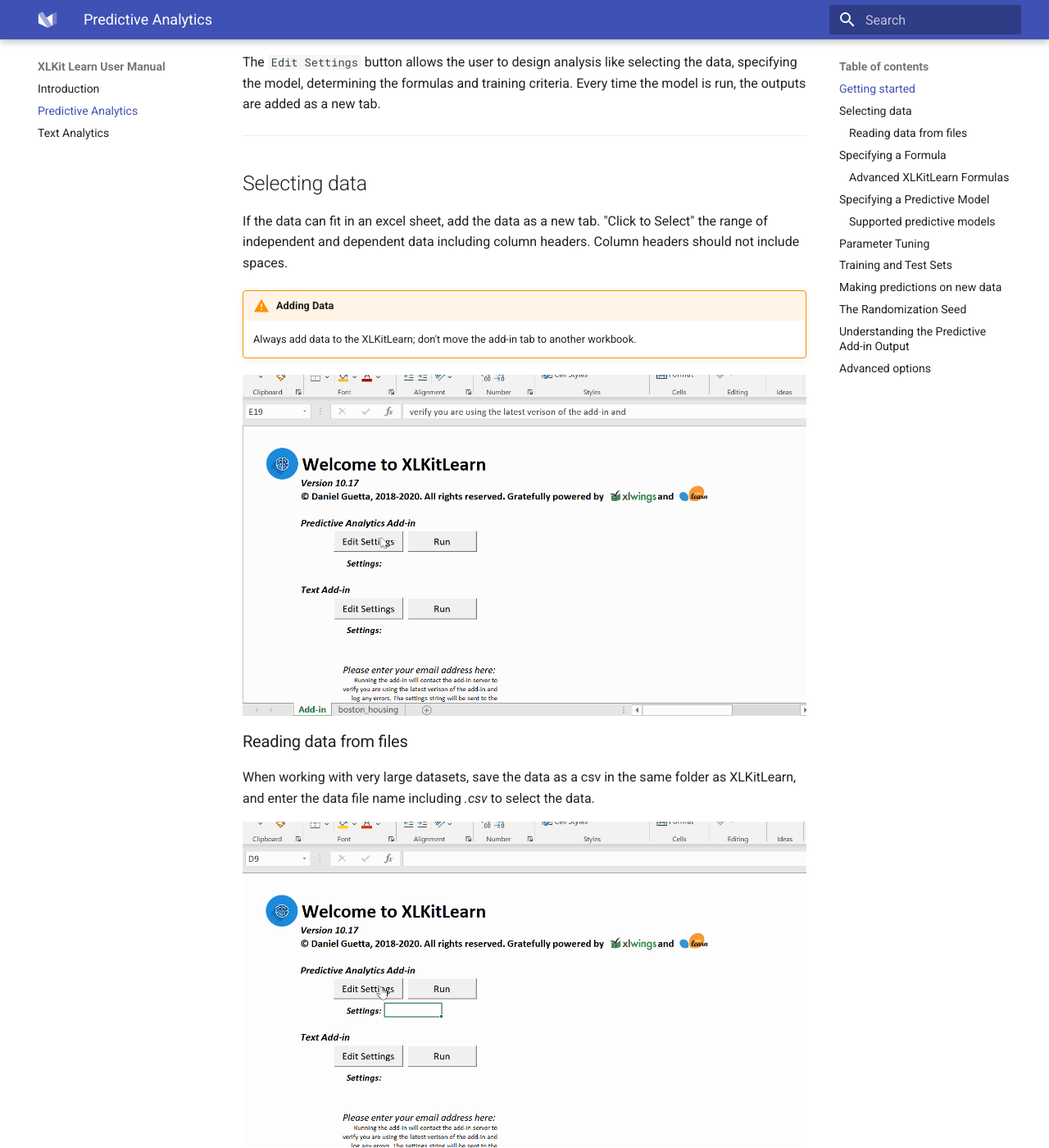
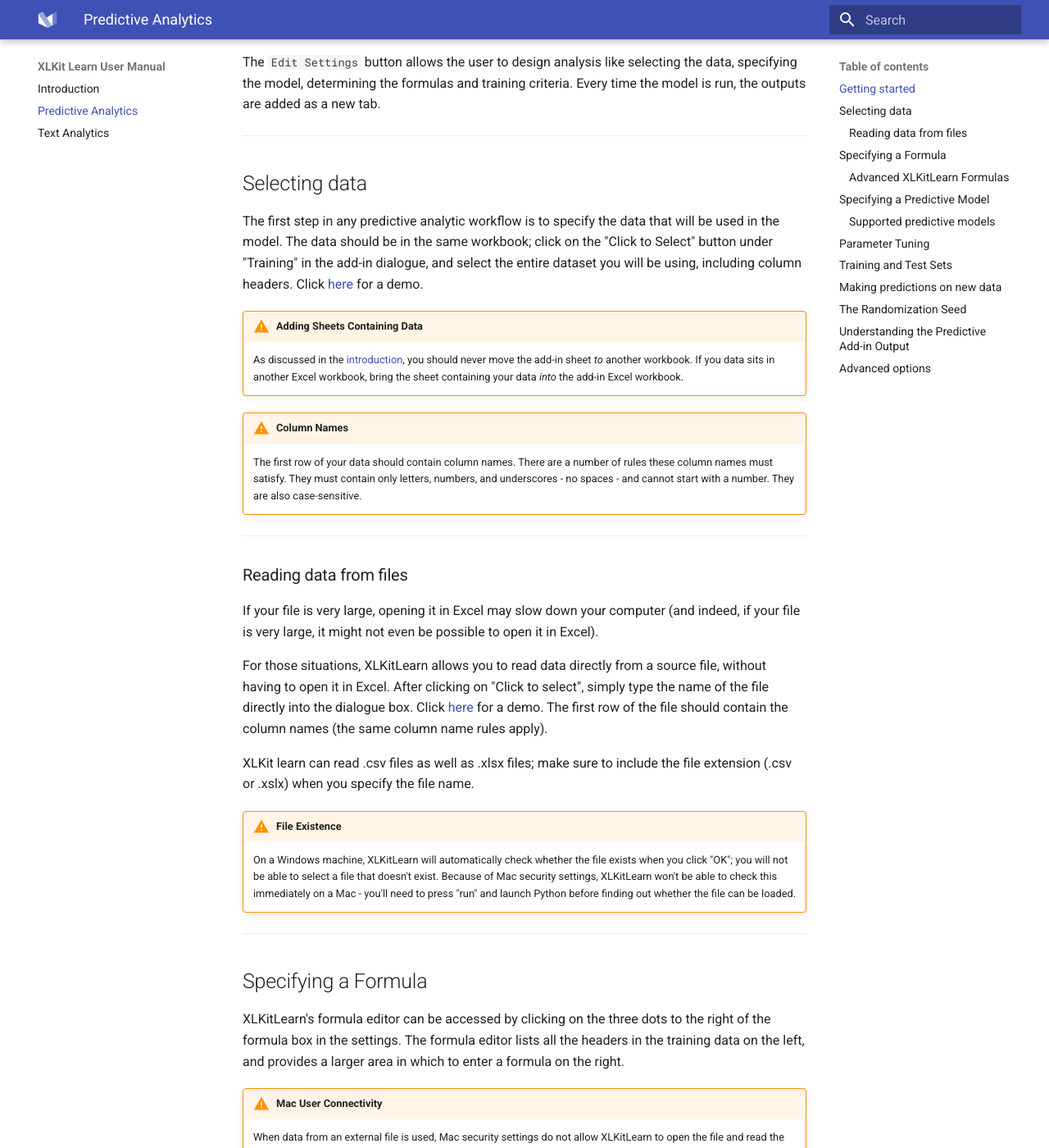
Before and after one commit to danguetta/XLKitLearn_docs, an MkDocs documentation site: the page built from docs/predictive_analytics.md, in a window 1280 px wide and 1400 px high, scrolled down 302 px. Shown: the whole window at 82% size. Built offline with MkDocs 1.6.1 and Material for MkDocs 9.7.7, drawn with Linux system fonts in a browser that asks for light colours.

Commit message:
Update predictive_analytics.md

```diff
--- a/docs/predictive_analytics.md
+++ b/docs/predictive_analytics.md
@@ -12,19 +12,28 @@
 ---
 
 ## Selecting data
-If the data can fit in an excel sheet, add the data as a new tab. "Click to Select" the range of independent and dependent data including column headers. Column headers should not include spaces.
 
-!!! warning "Adding Data"
-    Always add data to the XLKitLearn; don't move the add-in tab to another workbook.
+The first step in any predictive analytic workflow is to specify the data that will be used in the model. The data should be in the same workbook; click on the "Click to Select" button under "Training" in the add-in dialogue, and select the entire dataset you will be using, including column headers. Click [here](Select_Small_Data.gif) for a demo.
 
-![](Select_Small_Data.gif){: align=right }
+!!! warning "Adding Sheets Containing Data"
+    As discussed in the [introduction](index.md), you should never move the add-in sheet *to* another workbook. If you data sits in another Excel workbook, bring the sheet containing your data *into* the add-in Excel workbook.
+
+!!! warning "Column Names"
+    The first row of your data should contain column names. There are a number of rules these column names must satisfy. They must contain only letters, numbers, and underscores - no spaces - and cannot start with a number. They are also case-sensitive.
 
 ---
 
 ### Reading data from files
 
-When working with very large datasets, save the data as a csv in the same folder as XLKitLearn, and enter the data file name including  _.csv_ to select the data.
-![](Select_Large_Data.gif){: align=right }
+If your file is very large, opening it in Excel may slow down your computer (and indeed, if your file is very large, it might not even be possible to open it in Excel).
+
+For those situations, XLKitLearn allows you to read data directly from a source file, without having to open it in Excel. After clicking on "Click to select", simply type the name of the file directly into the dialogue box. Click [here](Select_Large_Data.gif) for a demo. The first row of the file should contain the column names (the same column name rules apply).
+
+XLKit learn can read .csv files as well as .xlsx files; make sure to include the file extension (.csv or .xslx) when you specify the file name.
+
+!!! warning "File Existence"
+    On a Windows machine, XLKitLearn will automatically check whether the file exists when you click "OK"; you will not be able to select a file that doesn't exist. Because of Mac security settings, XLKitLearn won't be able to check this immediately on a Mac - you'll need to press "run" and launch Python before finding out whether the file can be loaded.
+
 
 ---
 
```
